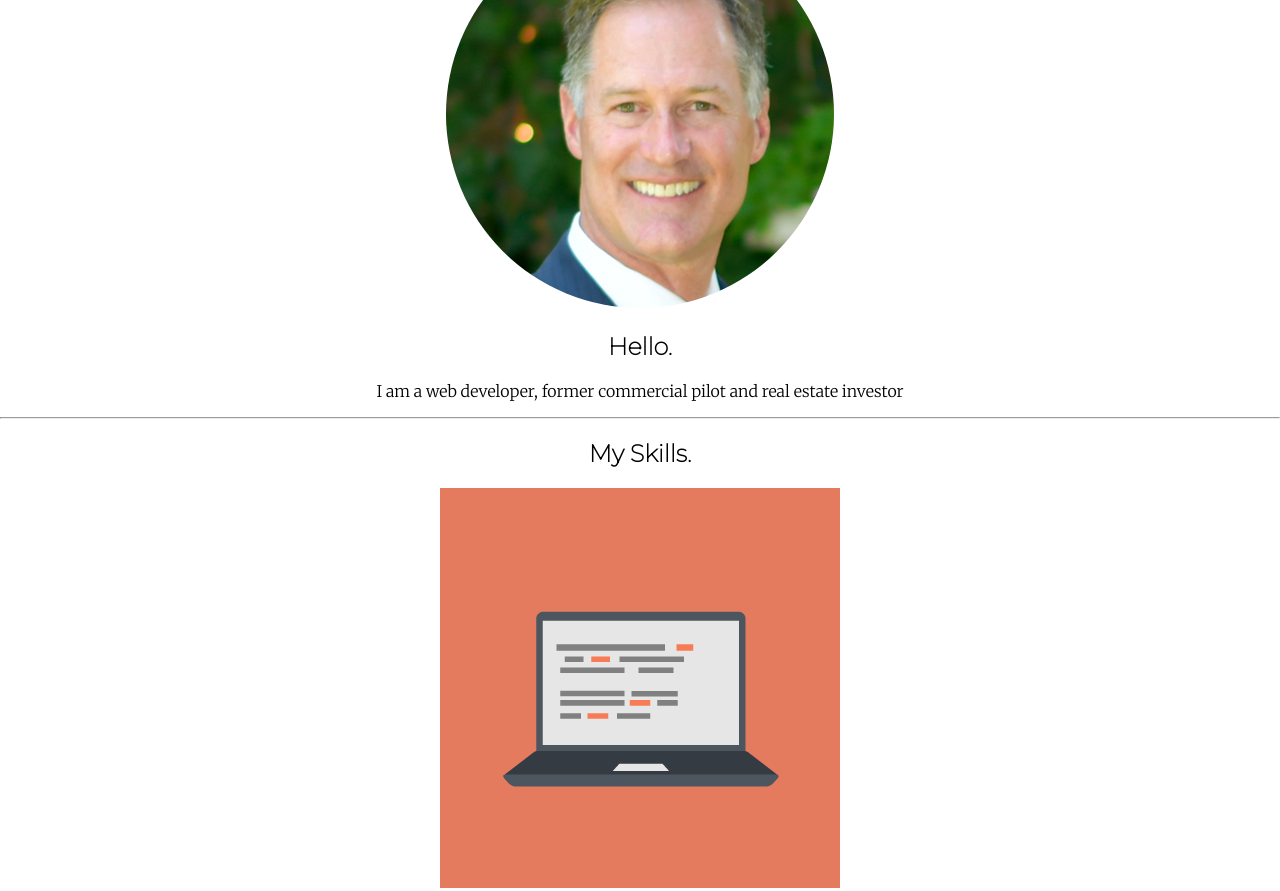
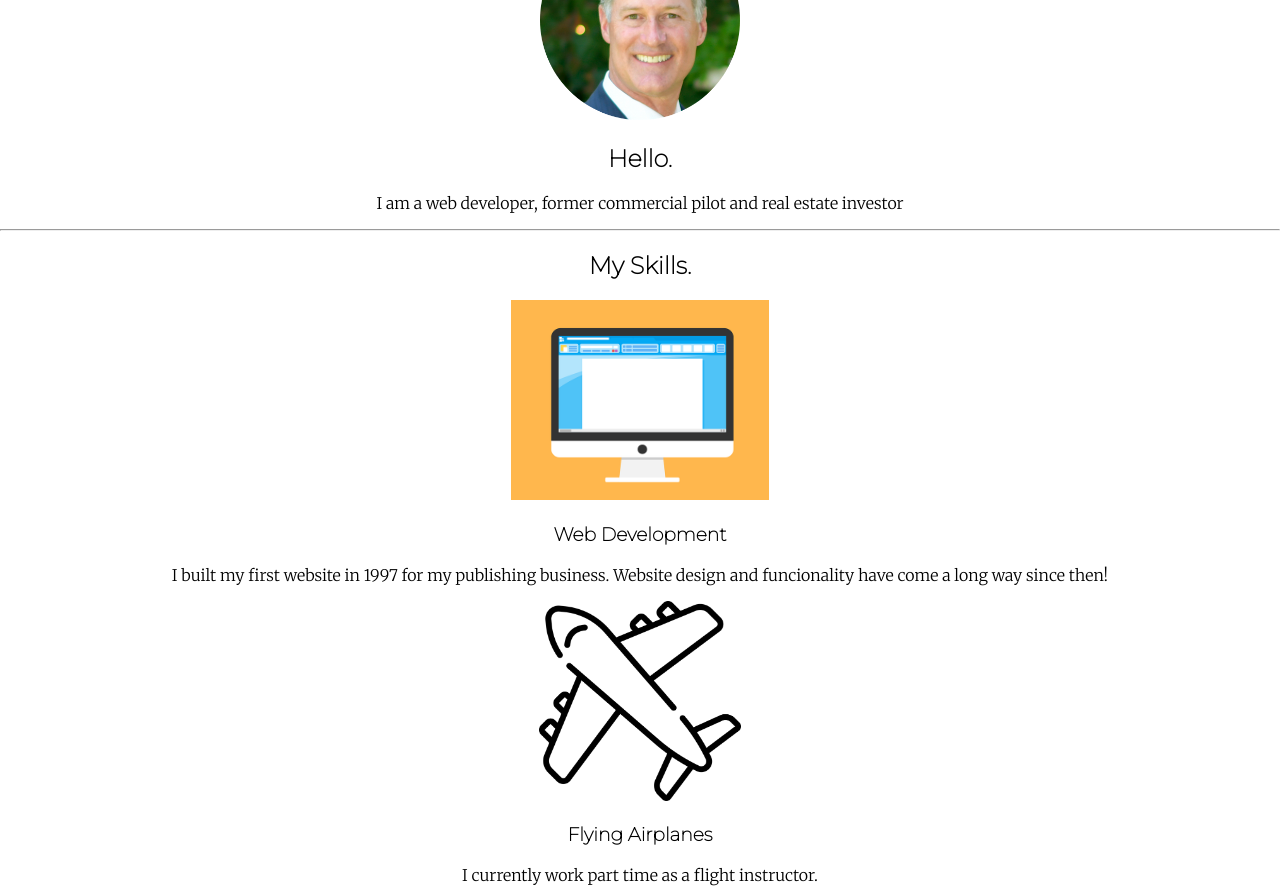
Before and after one commit to alpinetyler/css-MySite, a plain HTML site: page index.html in a window 1280 px wide. Shown: the part 645-1536 px from the top of the page. Drawn offline with Linux system fonts and the light colour scheme.

Commit message:
changes to images and css styles

```diff
--- a/css/styles.css
+++ b/css/styles.css
@@ -46,3 +46,15 @@ h3 {
   left: 300px;
   bottom: 300px;
 }
+
+.mainpic {
+  height: 200px;
+}
+
+.airplane {
+  height: 200px;
+}
+
+.laptop {
+  height: 200px;
+}
--- a/index.html
+++ b/index.html
@@ -21,7 +21,7 @@
   </div>
   <div class="middle-container">
     <div class="profile">
-      <img src="images/tyler3.png" alt="Tyler-Pic">
+      <img class="mainpic" src="images/tyler3.png" alt="Tyler-Pic">
       <h2>Hello.</h2>
       <p>I am a web developer, former commercial pilot and real estate investor</p>
     </div>
@@ -29,12 +29,12 @@
     <div class="skills">
       <h2>My Skills.</h2>
       <div class="">
-        <img class="" src="images/computer.png" alt="">
+        <img class="laptop" src="images/laptop.png" alt="">
         <h3>Web Development</h3>
         <p>I built my first website in 1997 for my publishing business. Website design and funcionality have come a long way since then!</p>
       </div>
       <div class="skill-row">
-        <img class="" src="images/chillies.png" alt="">
+        <img class="airplane" src="images/airplane.png" alt="">
         <h3>Flying Airplanes</h3>
         <p>I currently work part time as a flight instructor.</p>
       </div>
```
Also changed, not shown: images/airplane.png (added), images/laptop.png (added).
